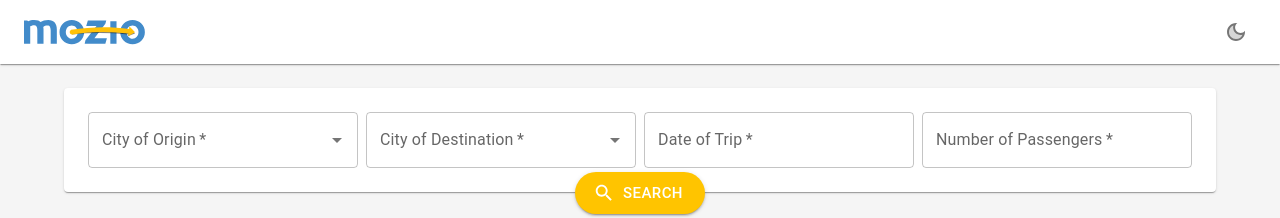
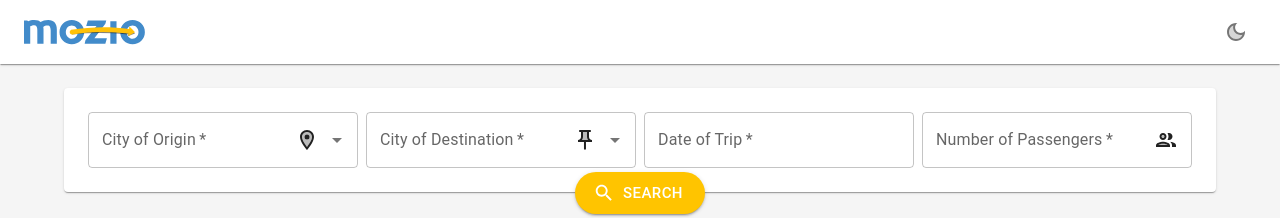
Before and after one commit to a-maksousa/distance-app, a React (Create React App) app: page / in a window 1280 px wide. Shown: the top 218 px of the page. Built offline with nearby package versions, Linux system fonts and the light colour scheme.

Commit message:
endAdornment

```diff
--- a/src/Components/RHFControls/RHFAutoComplete.js
+++ b/src/Components/RHFControls/RHFAutoComplete.js
@@ -28,7 +28,7 @@ const RHFAutoComplete = (props) => {
                 ...params.InputProps,
                 endAdornment: (
                   <>
-                    {props.loading ? <CircularProgress color="inherit" size={20} /> : null}
+                    {props.loading ? <CircularProgress color="inherit" size={20} /> : props.endAdornment}
                     {params.InputProps.endAdornment}
                   </>
                 ),
--- a/src/Views/LandingPage/form.js
+++ b/src/Views/LandingPage/form.js
@@ -1,4 +1,4 @@
-import { SearchTwoTone } from "@mui/icons-material";
+import { SearchTwoTone, LocationOnTwoTone, PushPinTwoTone, GroupTwoTone } from "@mui/icons-material";
 import { Box, Button, Grid } from "@mui/material";
 import RHFAutoComplete from "Components/RHFControls/RHFAutoComplete";
 import RHFDatePicker from "Components/RHFControls/RHFDatePicker";
@@ -31,6 +31,7 @@ const SearchForm = ({ onSubmit, control }) => {
             options={lstOriginOptions}
             required
             onInputChange={handleOriginChange}
+            endAdornment={<LocationOnTwoTone />}
           />
         </Grid>
         <Grid item xs={6} md={3}>
@@ -41,6 +42,7 @@ const SearchForm = ({ onSubmit, control }) => {
             options={lstDestinationOptions}
             required
             onInputChange={handleDestinationChange}
+            endAdornment={<PushPinTwoTone />}
           />
         </Grid>
         <Grid item xs={6} md={3}>
@@ -65,6 +67,7 @@ const SearchForm = ({ onSubmit, control }) => {
             rules={{
               validate: (value) => value > 0 || "Should be a number greater than 0",
             }}
+            InputProps={{ endAdornment: <GroupTwoTone /> }}
           />
         </Grid>
       </Section>
```
